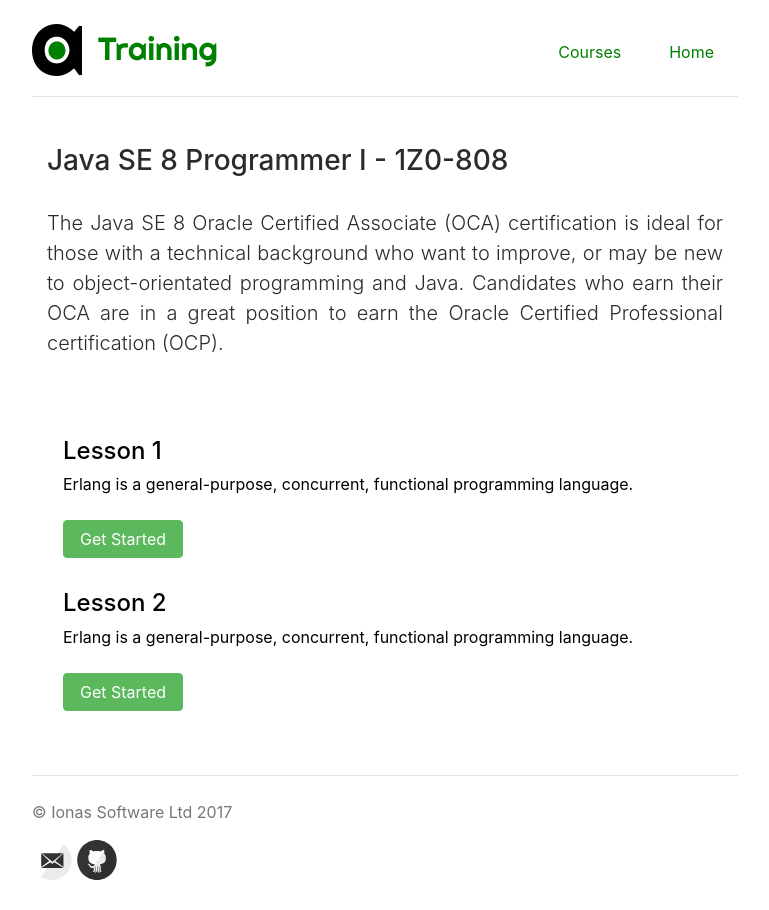
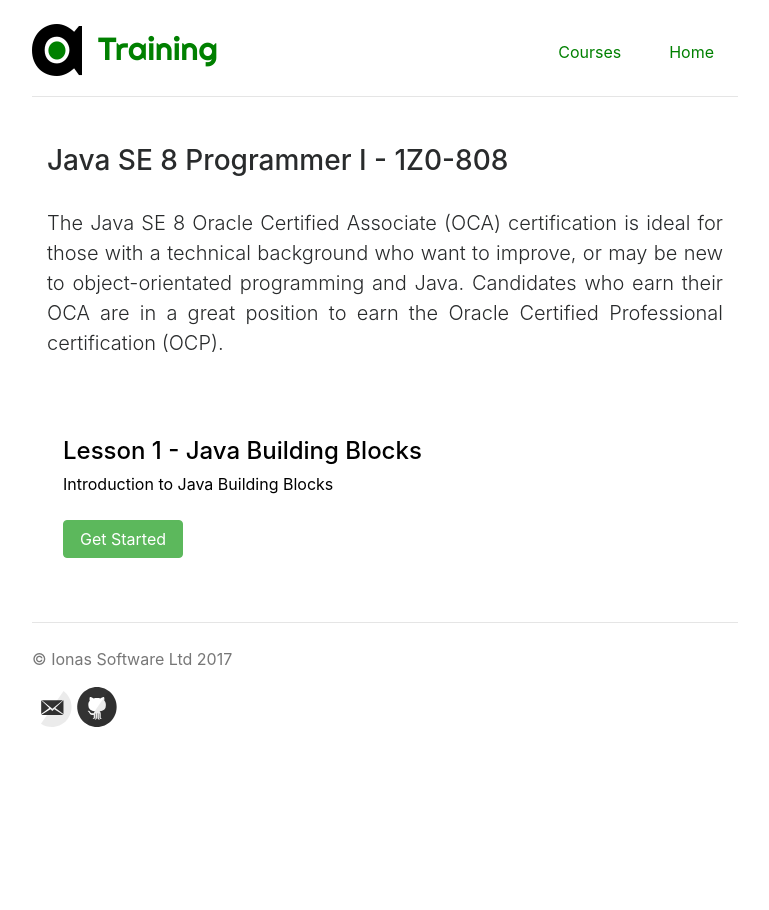
Before and after one commit to spc16670/training, a Jekyll site: the page built from _pages/java/oca/oca1.html, in a window 1280 px wide. Shown: the whole page, without its empty margins (255-1024 px from the left). Built offline with Jekyll 4.4.1, drawn with Linux system fonts in a browser that asks for light colours.

Commit message:
iterate over lessons

```diff
--- a/_config.yml
+++ b/_config.yml
@@ -56,6 +56,9 @@
 
 include: ['_pages']
 
+training-resource-type: [ course, lesson ]
+language-trainings: [ java, erlang, javascript, python ]
+java-courses: [ oca1, oca2 ]
 
 
 #
--- a/_pages/java/oca.html
+++ b/_pages/java/oca.html
@@ -1,6 +1,6 @@
 ---
 layout: default
-category: oca
+categories: [java, course]
 permalink: /java/oca/
 ---
 
--- a/_pages/java/oca/oca1.html
+++ b/_pages/java/oca/oca1.html
@@ -1,6 +1,6 @@
 ---
 layout: default
-category: oca
+categories: [java, oca1, course]
 permalink: /java/oca/oca1/
 ---
 
@@ -21,26 +21,23 @@
 
 <div class="row marketing">
 	<div class="col-sm-12">
+
+	{% for page in site.pages %}
+		{% if page.categories contains 'java' and page.categories contains 'oca1' and page.categories contains 'lesson' %}
+
 		<div class="lang-training">
-			<a href="{{ site.baseurl }}{{ page.permalink }}1/">
-				<h4>Lesson 1</h4>
+			<a href="{{ site.baseurl }}{{ page.permalink }}">
+				<h4>{{ page.title }}</h4>
 				<span>
-					Erlang is a general-purpose, concurrent, functional programming language.
+					{{ page.description }}
 					<br><br>
 					<div class="btn btn-success">Get Started</div>
 				<span>
 			</a>
 		</div>
 
-		<div class="lang-training">
-			<a href="{{ site.baseurl }}{{ page.permalink }}2/">
-				<h4>Lesson 2</h4>
-				<span>
-					Erlang is a general-purpose, concurrent, functional programming language.
-					<br><br>
-					<div class="btn btn-success">Get Started</div>
-				<span>
-			</a>
-		</div>
+		{% endif %}
+	{% endfor %}
+
 	</div>
 </div>
```
Also changed, not shown: _pages/java/oca/oca1/1.html (+8 -2 lines), Gemfile.lock.
